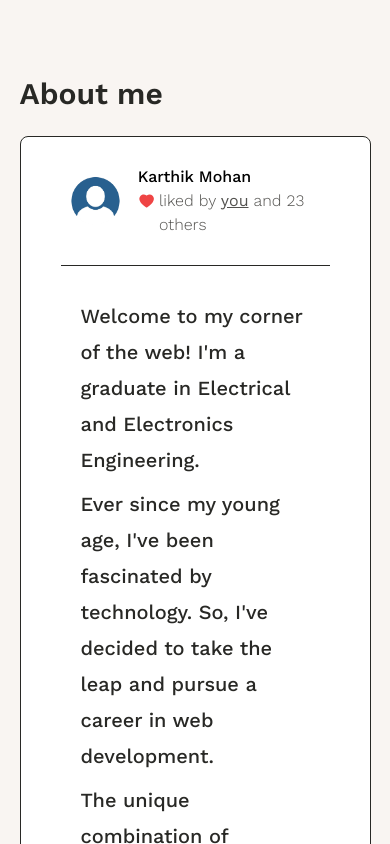
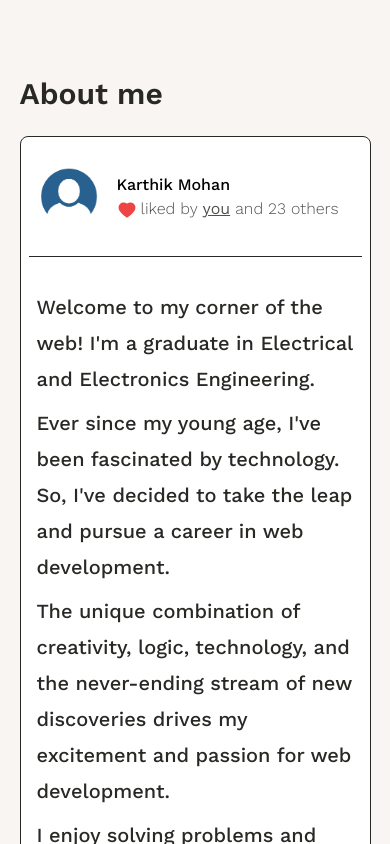
Before and after one commit to karthik-mohan23/Portfolio, a React (Vite) app: page / in a window 390 px wide. Shown: the part 960-1804 px from the top of the page. Built offline with nearby package versions, Linux system fonts and the light colour scheme.

Commit message:
fixed some spacing issues in small screens

```diff
--- a/src/components/About.jsx
+++ b/src/components/About.jsx
@@ -16,7 +16,7 @@ const About = () => {
         <h2 className="text-3xl md:text-5xl text-f-primary font-semibold pb-6">
           About me
         </h2>
-        <div className="border border-f-primary rounded-lg px-10 bg-secondary">
+        <div className="border border-f-primary rounded-lg px-2 md:px-10 bg-secondary">
           <div className="flex  border-b border-f-primary gap-2 py-7  items-center  lg:px-32">
             <div className="w-20 md:w-32">
               <img src={profilePhoto} alt="" />
@@ -25,8 +25,12 @@ const About = () => {
               <h3 className="text-[1rem] font-medium md:text-2xl">
                 Karthik Mohan
               </h3>
-              <p className=" flex gap-1">
-                <AiFillHeart className="text-red-500 mt-[2px]" size={20} />
+
+              <p>
+                <AiFillHeart
+                  className="text-red-500  inline-block me-1"
+                  size={20}
+                />
                 <span className="text-f-secondary font-light ">
                   liked by <span className="underline font-normal">you</span>{" "}
                   and 23 others
@@ -34,7 +38,7 @@ const About = () => {
               </p>
             </div>
           </div>
-          <div className="py-8 px-5 lg:px-36 text-f-primary text-xl font-medium  leading-9">
+          <div className="py-8 px-2 md:px-5 lg:px-36 text-f-primary text-xl font-medium  leading-9">
             <p className="mb-2">
               Welcome to my corner of the web! I'm a graduate in Electrical and
               Electronics Engineering.
--- a/src/components/Navbar.jsx
+++ b/src/components/Navbar.jsx
@@ -4,13 +4,13 @@ const Navbar = () => {
   return (
     <header className="bg-primary">
       <div className="fixed top-0 left-0 z-10  bg-primary w-full">
-        <nav className=" w-[90%] max-w-7xl mx-auto  py-5 flex items-center justify-between ">
+        <nav className=" w-[95%] max-w-7xl mx-auto  py-5 flex items-center justify-between ">
           <h3 className="hover:cursor-pointer">
             <Link to="home" smooth={true}>
               <img src={Logo} alt="brand logo" className="w-10" />
             </Link>
           </h3>
-          <ul className="flex items-center gap-4 md:gap-11 md:text-xl font-medium">
+          <ul className="flex items-center gap-2 md:gap-11 md:text-xl font-medium">
             <li className="hover:cursor-pointer hover:underline">
               <Link to="about" smooth={true}>
                 About
--- a/src/components/Projects.jsx
+++ b/src/components/Projects.jsx
@@ -12,7 +12,7 @@ const Projects = () => {
         </h2>
         <div className="lg:pt-10">
           <motion.div
-            className="py-10 bg-violet-300 rounded-md mb-20"
+            className="py-10 bg-gradient-to-r  from-violet-500 to-violet-300 rounded-md mb-20"
             initial="hidden"
             whileInView="visible"
             viewport={{ once: true, amount: 0.5 }}
@@ -38,7 +38,7 @@ const Projects = () => {
           </motion.div>
 
           <motion.div
-            className="py-10 bg-yellow-200 rounded-md mb-20"
+            className="py-10 bg-gradient-to-r  from-yellow-200 to-yellow-300 rounded-md mb-20"
             initial="hidden"
             whileInView="visible"
             viewport={{ once: true, amount: 0.5 }}
--- a/src/components/Skills.jsx
+++ b/src/components/Skills.jsx
@@ -8,7 +8,7 @@ const Skills = () => {
         <h2 className="text-3xl md:text-5xl text-f-primary font-semibold pb-6">
           Skills
         </h2>
-        <div className="border border-f-primary rounded-lg px-10 bg-secondary grid">
+        <div className="border border-f-primary rounded-lg px-5 md:px-10 bg-secondary grid">
           <div className="grid grid-cols-3 justify-items-center md:grid-cols-3 lg:grid-cols-5 gap-y-14 py-10 md:py-20">
             {technologies.map((tech, index) => {
               return (
```
